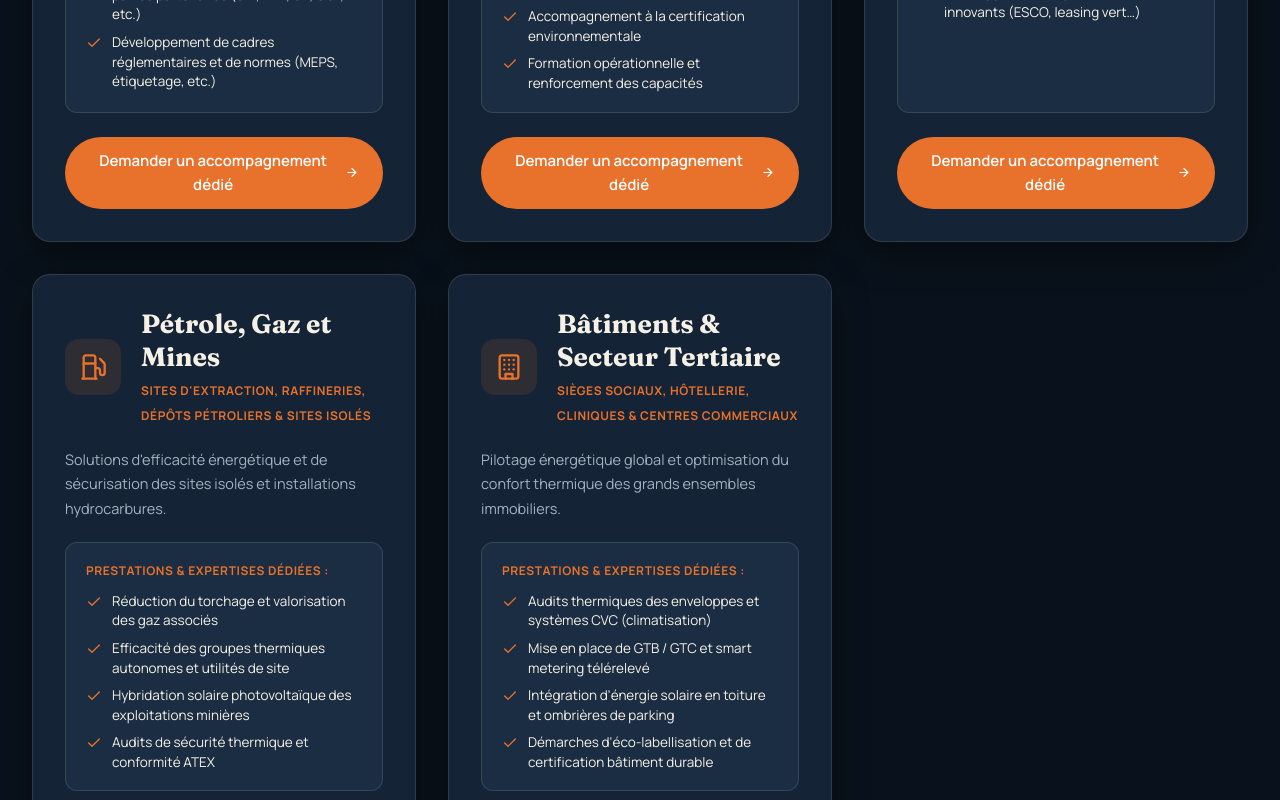
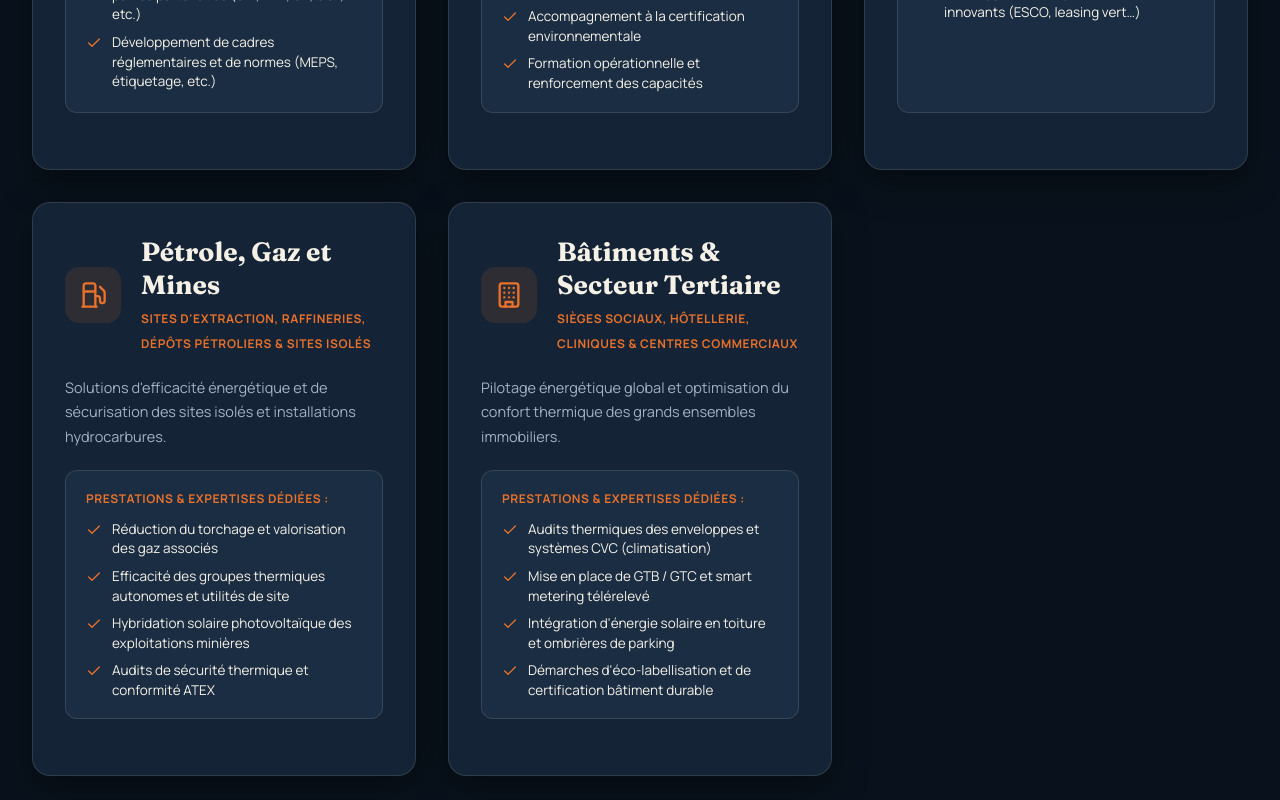
Before and after one commit to SarrMouhamadu/SEA, a React (Vite) app in the folder client/: page /secteurs in a window 1280 px wide. Shown: the part 1080-1880 px from the top of the page. Built offline with nearby package versions, Linux system fonts and the light colour scheme; no server answers.

Commit message:
feat(secteurs): supprimer le bouton accompagnement dedie sur les cartes

```diff
--- a/client/src/pages/Sectors.jsx
+++ b/client/src/pages/Sectors.jsx
@@ -189,9 +189,7 @@ export default function Sectors() {
                   </div>
                 )}
 
-                <Link to="/contact" className="btn btn-primary" style={{ width: '100%', marginTop: 'auto', textAlign: 'center', justifyContent: 'center' }}>
-                  Demander un accompagnement dédié <ArrowRight size={15} />
-                </Link>
+
               </div>
             );
           })}
```
